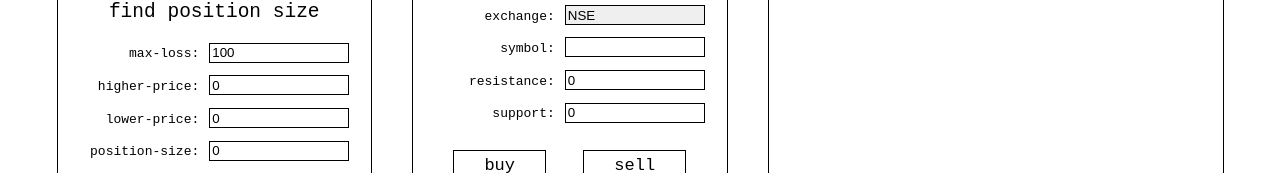
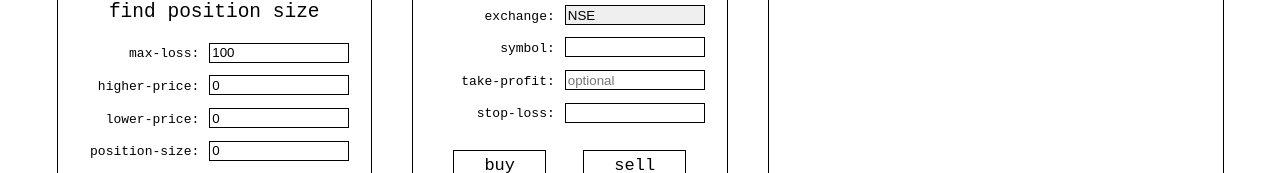
Before and after one commit to cyrilpanicker/trading-helper, a React (Create React App) app in the folder client/: page / in a window 1280 px wide. Shown: the part 315-488 px from the top of the page. Built offline with nearby package versions, Linux system fonts and the light colour scheme; no server answers; the HTML template or start-up script is replaced by a standard one.

Commit message:
changes added

```diff
--- a/client/src/components/OrderPlacer/OrderPlacer.css
+++ b/client/src/components/OrderPlacer/OrderPlacer.css
@@ -71,7 +71,7 @@
 
     .order-placer fieldset input,
     .order-placer fieldset select {
-        width: 80px;
+        width: 90px;
     }
 
     .order-placer fieldset {
@@ -81,7 +81,8 @@
     }
 
     .order-placer .cta-panel button {
-        padding: 0 10px;
+        padding: 0;
         margin: 0 2px;
+        width: 55px;
     }
 }
--- a/client/src/components/OrderPlacer/OrderPlacer.js
+++ b/client/src/components/OrderPlacer/OrderPlacer.js
@@ -5,8 +5,8 @@ const OrderPlacer = ({ defaultMaxLoss, setShowLoading, setNotesText }) => {
     const [maxLoss, setMaxLoss] = useState(defaultMaxLoss);
     const [exchange, setExchange] = useState('NSE');
     const [tradingsymbol, setTradingsymbol] = useState('');
-    const [higherPrice, setHigherPrice] = useState(0);
-    const [lowerPrice, setLowerPrice] = useState(0);
+    const [takeProfitPrice, setTakeProfitPrice] = useState('');
+    const [stopLossPrice, setStopLossPrice] = useState('');
     useEffect(() => {
         const iframeMessageListener = event => {
             const { from, symbol } = event.data;
@@ -23,8 +23,8 @@ const OrderPlacer = ({ defaultMaxLoss, setShowLoading, setNotesText }) => {
         'maxLoss': setMaxLoss,
         'exchange': setExchange,
         'tradingsymbol': setTradingsymbol,
-        'higherPrice': setHigherPrice,
-        'lowerPrice': setLowerPrice
+        'takeProfitPrice': setTakeProfitPrice,
+        'stopLossPrice': setStopLossPrice
     };
     const handleFormChange = (event) => {
         const { id, value } = event.target;
@@ -53,8 +53,8 @@ const OrderPlacer = ({ defaultMaxLoss, setShowLoading, setNotesText }) => {
                     exchange,
                     tradingsymbol,
                     transaction_type,
-                    higherPrice,
-                    lowerPrice
+                    takeProfitPrice,
+                    stopLossPrice
                 })
             });
         } catch {
@@ -109,23 +109,24 @@ const OrderPlacer = ({ defaultMaxLoss, setShowLoading, setNotesText }) => {
                 />
             </fieldset>
             <fieldset>
-                <label htmlFor="higherPrice">resistance:</label>
+                <label htmlFor="takeProfitPrice">take-profit:</label>
                 <input
-                    id="higherPrice"
-                    className="higher-price"
+                    id="takeProfitPrice"
+                    className="take-profit"
                     type="number"
-                    value={higherPrice}
+                    value={takeProfitPrice}
                     onChange={handleFormChange}
                     onFocus={selectText}
+                    placeholder={'optional'}
                 />
             </fieldset>
             <fieldset>
-                <label htmlFor="lowerPrice">support:</label>
+                <label htmlFor="stopLossPrice">stop-loss:</label>
                 <input
-                    id="lowerPrice"
-                    className="lower-price"
+                    id="stopLossPrice"
+                    className="stop-loss"
                     type="number"
-                    value={lowerPrice}
+                    value={stopLossPrice}
                     onChange={handleFormChange}
                     onFocus={selectText}
                 />
```
Also changed, not shown: 1 other file (tests, documents, lock files or other folders).
